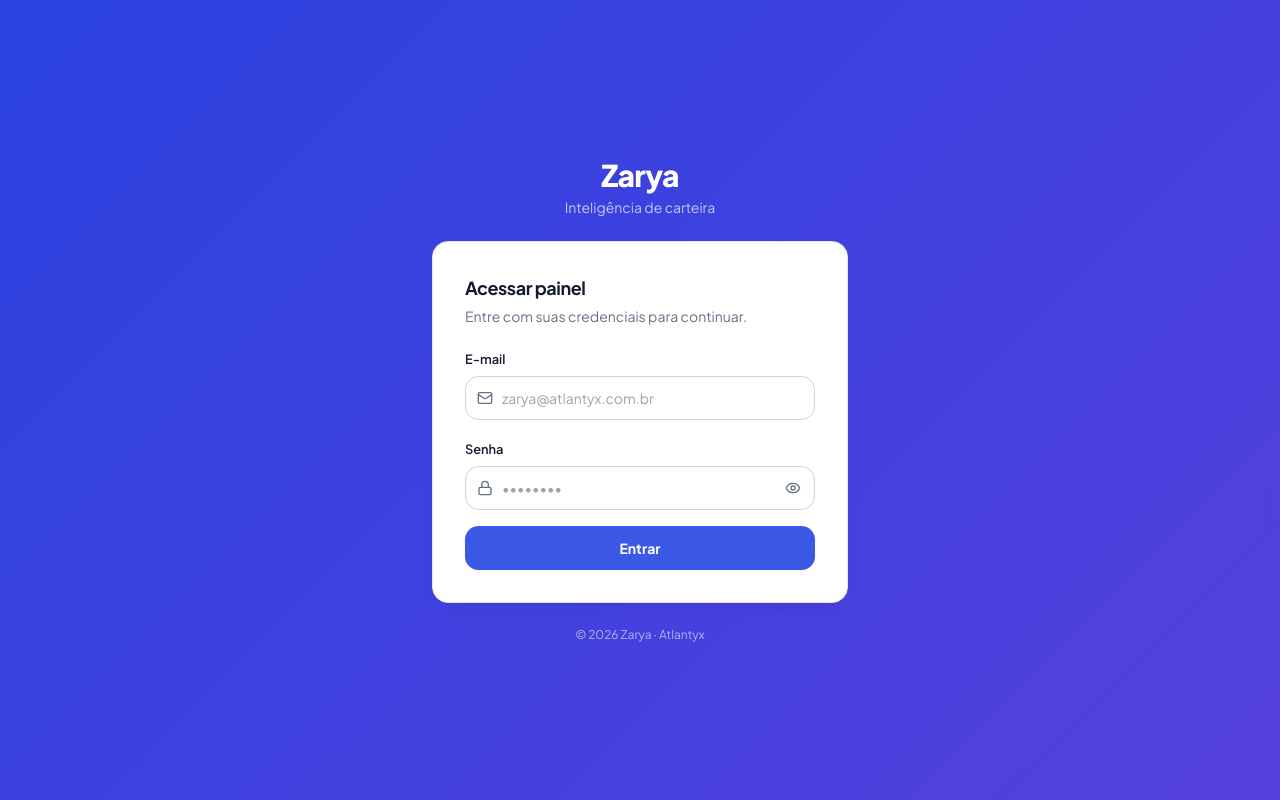
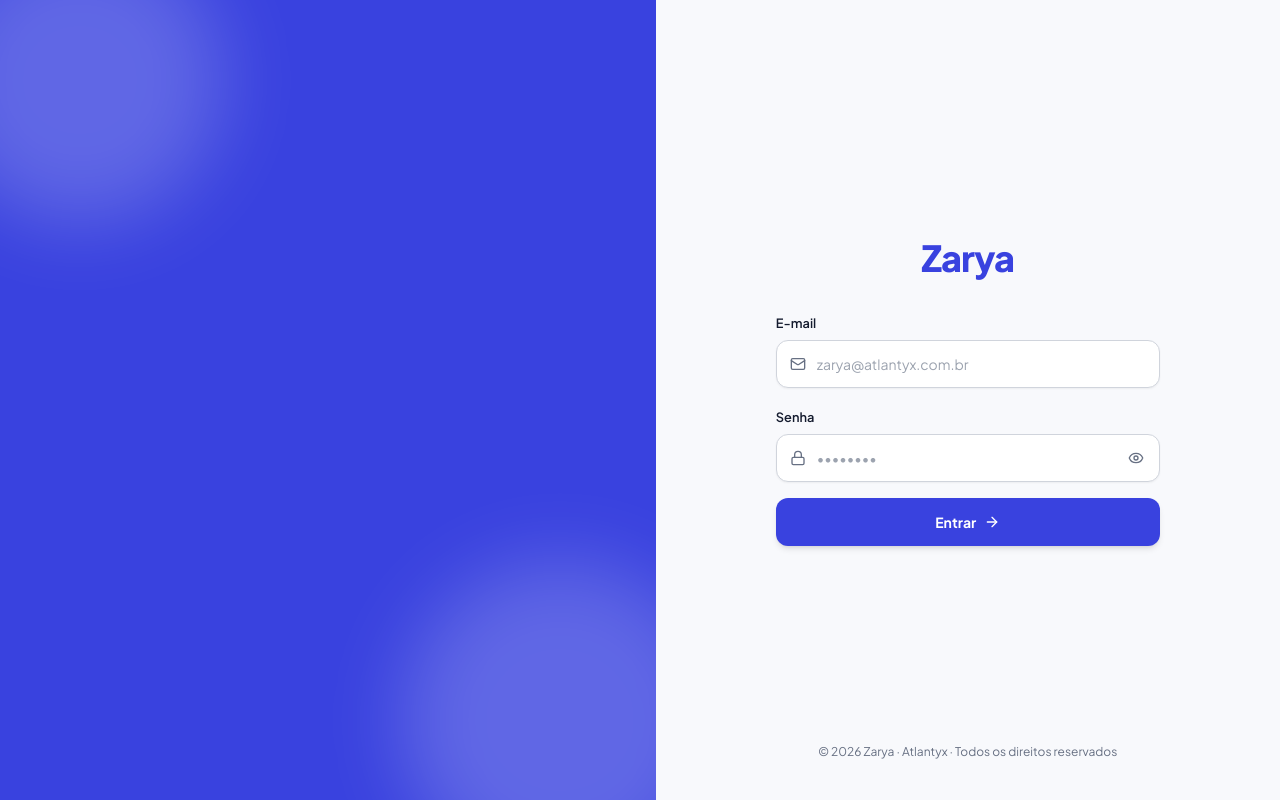
Before and after one commit to Fabiosq13/api-zarya, a React (Vite) app in the folder web/: page / in a window 1280 px wide. Built offline with nearby package versions, Linux system fonts and the light colour scheme; no server answers.

Commit message:
v2.8 login page update
Atualização da pagina de login

```diff
--- a/web/src/components/LoginPage.tsx
+++ b/web/src/components/LoginPage.tsx
@@ -1,7 +1,8 @@
 import { useState } from "react";
-import { Eye, EyeOff, Loader2, Lock, Mail, TriangleAlert } from "lucide-react";
+import { ArrowRight, Eye, EyeOff, Loader2, Lock, Mail, TriangleAlert } from "lucide-react";
 import { login } from "@/lib/api";
-import { cn } from "@/lib/utils";
+
+const BRAND = "#3942DF";
 
 export function LoginPage({ onSuccess }: { onSuccess: () => void }) {
   const [email, setEmail] = useState("");
@@ -26,41 +27,41 @@ export function LoginPage({ onSuccess }: { onSuccess: () => void }) {
   }
 
   return (
-    <div
-      className="flex min-h-screen items-center justify-center p-4"
-      style={{ background: "linear-gradient(135deg, hsl(232 74% 52%), hsl(248 70% 56%))" }}
-    >
-      <div className="w-full max-w-[26rem]">
-        {/* Marca */}
-        <div className="mb-6 text-center">
-          <h1 className="text-3xl font-extrabold tracking-tight text-white">Zarya</h1>
-          <p className="mt-1 text-sm text-white/70">Inteligência de carteira</p>
-        </div>
+    <div className="min-h-screen w-full bg-[hsl(228_40%_98%)] lg:grid lg:grid-cols-[1.05fr_1fr]">
+      {/* Lado esquerdo: cor sólida + 2 círculos nas extremidades (sem texto, sem gradiente) */}
+      <aside className="relative hidden overflow-hidden lg:block" style={{ background: BRAND }}>
+        <div className="pointer-events-none absolute -left-16 -top-16 h-72 w-72 rounded-full bg-white/20 blur-2xl" />
+        <div className="pointer-events-none absolute -bottom-20 -right-16 h-80 w-80 rounded-full bg-white/20 blur-2xl" />
+      </aside>
 
-        {/* Cartão */}
-        <div className="card fade-up rounded-2xl p-6 sm:p-8">
-          <h2 className="text-lg font-bold tracking-tight">Acessar painel</h2>
-          <p className="mt-1 text-sm text-muted-foreground">Entre com suas credenciais para continuar.</p>
+      {/* Lado direito: marca no topo, formulário ao centro, copyright no rodapé */}
+      <main className="flex min-h-screen flex-col px-6 py-10 sm:px-10">
+        <div className="flex flex-1 items-center justify-center">
+          <div className="fade-up w-full max-w-[24rem]">
+            <h1 className="text-center text-4xl font-extrabold tracking-tight" style={{ color: BRAND }}>
+              Zarya
+            </h1>
 
             {error && (
-            <div className="mt-4 flex items-center gap-2 rounded-lg border border-loss/30 bg-loss/8 px-3 py-2.5 text-sm text-loss">
+              <div className="mt-7 flex items-center gap-2 rounded-xl border border-loss/30 bg-loss/8 px-3.5 py-3 text-sm text-loss">
                 <TriangleAlert className="h-4 w-4 shrink-0" />
                 {error}
               </div>
             )}
 
-          <form onSubmit={submit} className="mt-5 space-y-4">
+            <form onSubmit={submit} className="mt-8 space-y-4">
               <label className="block">
                 <span className="text-[0.8rem] font-semibold text-ink">E-mail</span>
-              <div className="relative mt-1.5">
-                <Mail className="absolute left-3 top-1/2 h-4 w-4 -translate-y-1/2 text-muted-foreground" />
+                <div className="group relative mt-1.5">
+                  <Mail className="absolute left-3.5 top-1/2 h-4 w-4 -translate-y-1/2 text-muted-foreground transition-colors group-focus-within:text-[color:var(--brand)]" />
                   <input
                     type="email"
                     autoComplete="username"
                     value={email}
                     onChange={(e) => setEmail(e.target.value)}
                     placeholder="zarya@atlantyx.com.br"
-                  className="h-11 w-full rounded-lg border border-border-strong bg-panel pl-9 pr-3 text-sm text-ink outline-none transition-colors focus:border-primary focus:ring-2 focus:ring-ring/30"
+                    className="h-12 w-full rounded-xl border border-border-strong bg-panel pl-10 pr-3 text-sm text-ink shadow-sm outline-none transition-all focus:border-[color:var(--brand)] focus:ring-4 focus:ring-[color:var(--brand)]/15"
+                    style={{ ["--brand" as string]: BRAND }}
                     required
                   />
                 </div>
@@ -68,21 +69,22 @@ export function LoginPage({ onSuccess }: { onSuccess: () => void }) {
 
               <label className="block">
                 <span className="text-[0.8rem] font-semibold text-ink">Senha</span>
-              <div className="relative mt-1.5">
-                <Lock className="absolute left-3 top-1/2 h-4 w-4 -translate-y-1/2 text-muted-foreground" />
+                <div className="group relative mt-1.5">
+                  <Lock className="absolute left-3.5 top-1/2 h-4 w-4 -translate-y-1/2 text-muted-foreground transition-colors group-focus-within:text-[color:var(--brand)]" />
                   <input
                     type={showPass ? "text" : "password"}
                     autoComplete="current-password"
                     value={password}
                     onChange={(e) => setPassword(e.target.value)}
                     placeholder="••••••••"
-                  className="h-11 w-full rounded-lg border border-border-strong bg-panel pl-9 pr-10 text-sm text-ink outline-none transition-colors focus:border-primary focus:ring-2 focus:ring-ring/30"
+                    className="h-12 w-full rounded-xl border border-border-strong bg-panel pl-10 pr-11 text-sm text-ink shadow-sm outline-none transition-all focus:border-[color:var(--brand)] focus:ring-4 focus:ring-[color:var(--brand)]/15"
+                    style={{ ["--brand" as string]: BRAND }}
                     required
                   />
                   <button
                     type="button"
                     onClick={() => setShowPass((v) => !v)}
-                  className="absolute right-2 top-1/2 -translate-y-1/2 rounded-md p-1.5 text-muted-foreground transition-colors hover:bg-[hsl(220_24%_95%)] hover:text-ink"
+                    className="absolute right-2.5 top-1/2 -translate-y-1/2 rounded-lg p-1.5 text-muted-foreground transition-colors hover:bg-[hsl(220_24%_95%)] hover:text-ink"
                     title={showPass ? "Ocultar senha" : "Mostrar senha"}
                   >
                     {showPass ? <EyeOff className="h-4 w-4" /> : <Eye className="h-4 w-4" />}
@@ -93,18 +95,28 @@ export function LoginPage({ onSuccess }: { onSuccess: () => void }) {
               <button
                 type="submit"
                 disabled={loading}
-              className={cn(
-                "flex h-11 w-full items-center justify-center gap-2 rounded-lg bg-primary text-sm font-bold text-primary-foreground shadow-sm transition-all hover:opacity-95 disabled:opacity-60",
+                className="group flex h-12 w-full items-center justify-center gap-2 rounded-xl text-sm font-bold text-white shadow-md transition-all hover:opacity-95 disabled:opacity-60"
+                style={{ background: BRAND }}
+              >
+                {loading ? (
+                  <>
+                    <Loader2 className="h-4 w-4 animate-spin" /> Entrando…
+                  </>
+                ) : (
+                  <>
+                    Entrar
+                    <ArrowRight className="h-4 w-4 transition-transform group-hover:translate-x-0.5" />
+                  </>
                 )}
-            >
-              {loading ? <Loader2 className="h-4 w-4 animate-spin" /> : null}
-              {loading ? "Entrando…" : "Entrar"}
               </button>
             </form>
           </div>
+        </div>
 
-        <p className="mt-6 text-center text-xs text-white/60">© {new Date().getFullYear()} Zarya · Atlantyx</p>
-      </div>
+        <p className="text-center text-xs text-muted-foreground">
+          © {new Date().getFullYear()} Zarya · Atlantyx · Todos os direitos reservados
+        </p>
+      </main>
     </div>
   );
 }
```
Lines whose indentation alone changed are shown as unchanged.
